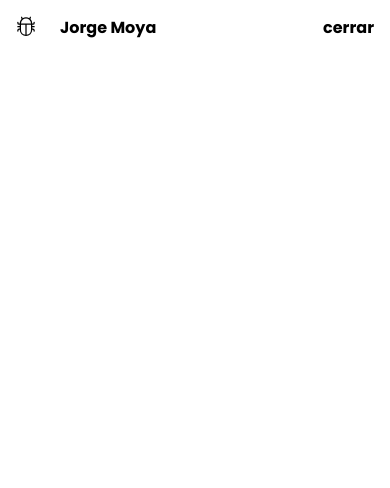
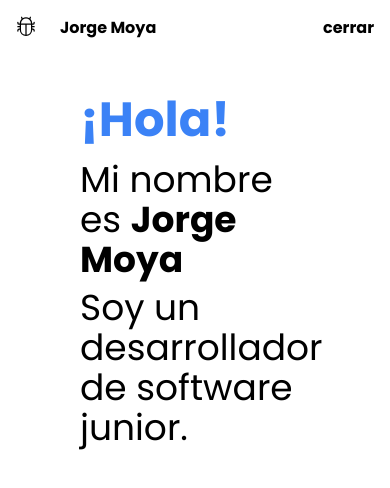
Before and after one commit to jrge-dev/inicio, a React (Vite) app: page / in a window 390 px wide. Shown: the top 488 px of the page. Built offline with nearby package versions, Linux system fonts and the light colour scheme.

Commit message:
push with new header mobile version

```diff
--- a/src/App.jsx
+++ b/src/App.jsx
@@ -8,9 +8,9 @@ function App() {
 
   return (
     <>
-      <Header/>
+      {/* <Header/> */}
       {/* <Home/> */}
-      {/* <HomeView/> */}
+      <HomeView/>
     </>
   )
 }
```
